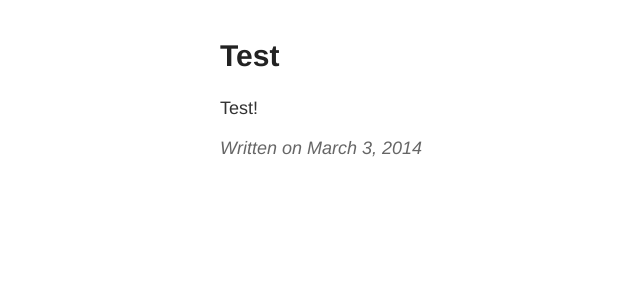
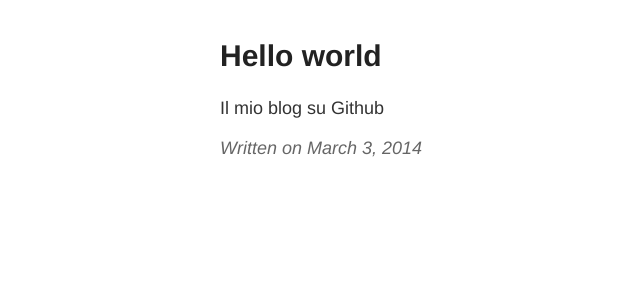
Before and after one commit to claudiocimmelli/claudiocimmelli.github.io, a Jekyll site: the page built from _posts/2014-3-3-Hello-World.md, in a window 1280 px wide. Shown: the top 300 px of the page, without its empty margins (60-700 px from the left). Built offline with Jekyll 4.4.1, drawn with Linux system fonts in a browser that asks for light colours.

Commit message:
Update 2014-3-3-Hello-World.md

```diff
--- a/_posts/2014-3-3-Hello-World.md
+++ b/_posts/2014-3-3-Hello-World.md
@@ -1,6 +1,6 @@
 ---
 layout: post
-title: Test
+title: Hello world
 ---
 
-Test!
+Il mio blog su Github
```
